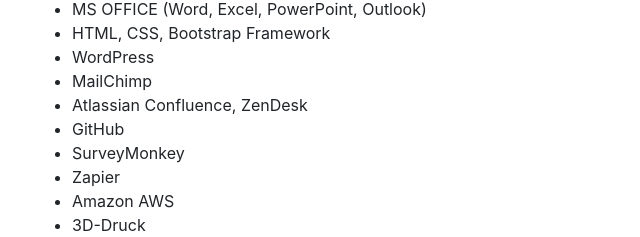
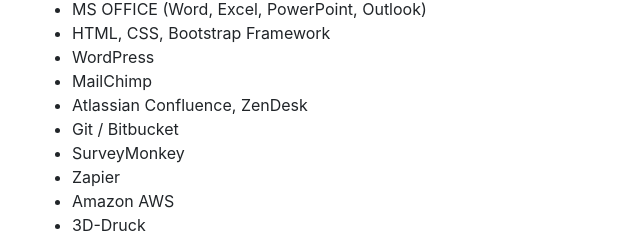
Before and after one commit to jankaiser/website, a website with bundled scripts: page index.html in a window 1280 px wide. Shown: the part 4330-4567 px from the top of the page, 288-928 px from the left. Built offline with nearby package versions, Linux system fonts and the light colour scheme; a script that the page names is missing; a web font is replaced by a local one.

Commit message:
Update index.html
test

```diff
--- a/index.html
+++ b/index.html
@@ -325,7 +325,7 @@
               <li>WordPress</li>
               <li>MailChimp</li>
               <li>Atlassian Confluence, ZenDesk</li>
-              <li>GitHub </li>
+              <li>Git / Bitbucket</li>
               <li>SurveyMonkey</li>
               <li>Zapier</li>
               <li>Amazon AWS</li>
```
